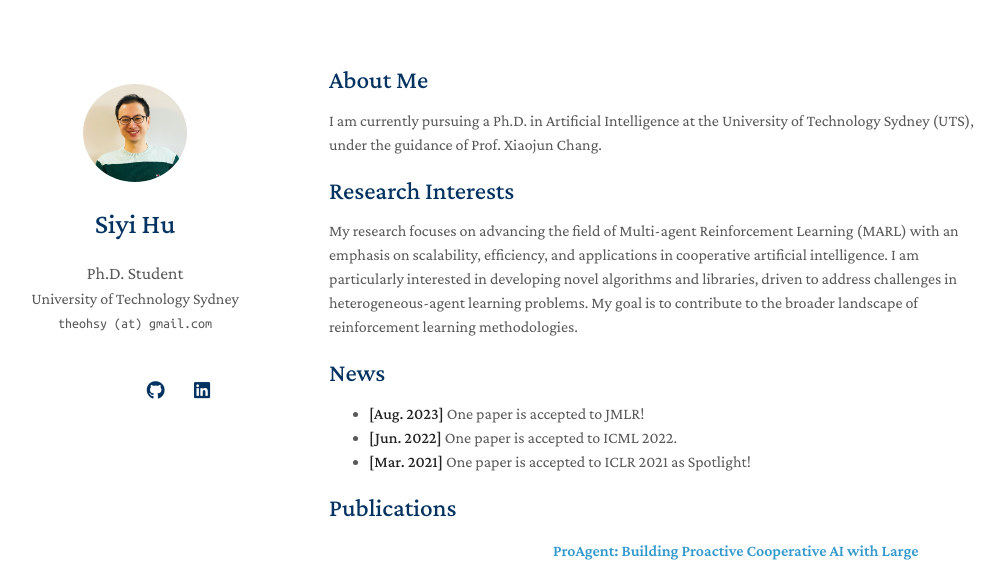
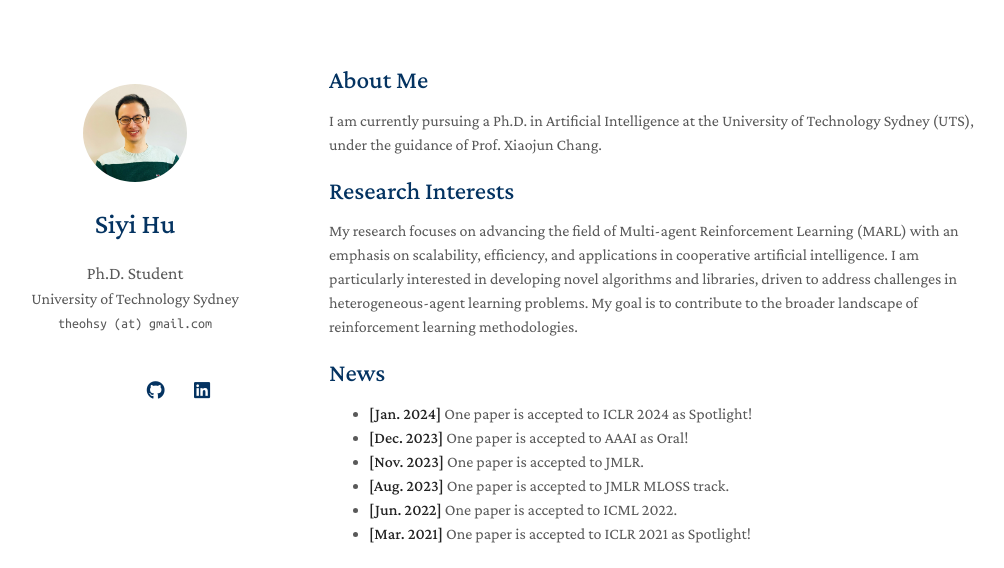
Before and after one commit to Theohhhu/theohhhu.github.io, a Jekyll site: the page built from index.md, in a window 1280 px wide and 900 px high, cut to the strip 0-568 px from the top of the window. Shown: the whole strip, without its empty margins (141-1145 px from the left). Built offline with Jekyll 4.4.1, drawn with Linux system fonts in a browser that asks for light colours; nearby versions of some CDN libraries; a style sheet for code colours, icons or effects is not loaded; our own code applies the rules of GitHub Pages for plain Markdown files.

Commit message:
Update index.md

```diff
--- a/index.md
+++ b/index.md
@@ -13,7 +13,10 @@ My research focuses on advancing the field of Multi-agent Reinforcement Learning
 
 ## News
 
-- **[Aug. 2023]** One paper is accepted to JMLR!
+- **[Jan. 2024]** One paper is accepted to ICLR 2024 as Spotlight!
+- **[Dec. 2023]** One paper is accepted to AAAI as Oral!
+- **[Nov. 2023]** One paper is accepted to JMLR.
+- **[Aug. 2023]** One paper is accepted to JMLR MLOSS track.
 - **[Jun. 2022]** One paper is accepted to ICML 2022.
 - **[Mar. 2021]** One paper is accepted to ICLR 2021 as Spotlight!
 
```
